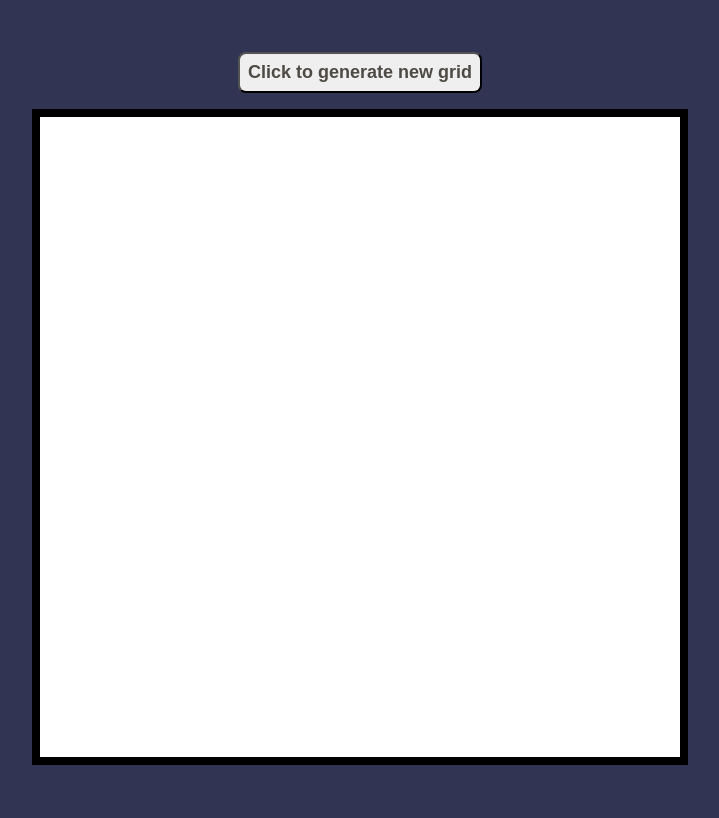
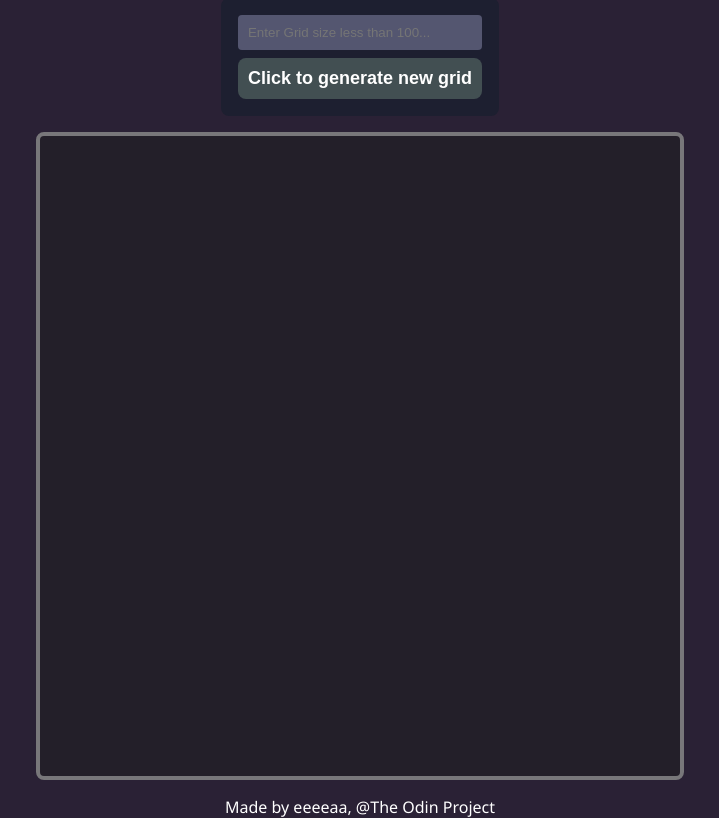
Before and after one commit to eeeeaa/etch-a-sketch, a plain HTML site: page index.html in a window 1280 px wide. Shown: the whole page, without its empty margins (280-999 px from the left). Drawn offline with Linux system fonts and the light colour scheme.

Commit message:
Improve CSS styling
change to use form for input and improve styling

```diff
--- a/css/style.css
+++ b/css/style.css
@@ -1,6 +1,6 @@
 body {
     font-family: 'Segoe UI', Tahoma, Geneva, Verdana, sans-serif;
-    background-color: #313452;
+    background-color: #2a2135;
     height: 100vh;
     display: flex;
     flex-direction: column;
@@ -11,16 +11,56 @@ body {
 
 .grid-container {
     display: flex;
-    background-color: white;
+    background-color: rgb(35, 31, 41);
     flex-direction: column;
     justify-content: space-between;
-    border: 8px solid rgb(0, 0, 0);
+    border: 4px solid rgb(120, 119, 122);
+    border-radius: 8px;
+}
+
+.option-card{
+    display: flex;
+    border: 1px solid transparent;
+    border-radius: 8px;
+    padding: 16px;
+    gap: 8px;
+    flex-direction: column;
+    justify-content: space-between;
+    align-items: space-between;
+    background-color: #1d1f30;
+}
+
+.grid-size-input{
+    border-radius: 4px;
+    background-color: #545670;
+    padding: 8px;
+    color: antiquewhite;
+    border-color: transparent;
 }
 
 .gen-grid-button {
     padding: 8px;
     font-weight: 600;
     font-size: large;
-    color: rgb(78, 74, 68);
+    color: rgb(255, 255, 255);
+    background-color: rgb(66, 79, 82);
     border-radius: 8px;
+    border-color: transparent;
+    -moz-transition: all .1s ease-in;
+    -o-transition: all .1s ease-in;
+    -webkit-transition: all .1s ease-in;
+    transition: all .1s ease-in;
 }
+
+.gen-grid-button:hover {
+    background-color: rgb(137, 132, 155);
+}
+
+.gen-grid-button:active {
+    transform: translateY(2px);
+}
+
+.footer {
+    color: rgb(255, 255, 255);
+    font-weight: 500;
+}
--- a/index.html
+++ b/index.html
@@ -8,7 +8,11 @@
     <script src="./js/etchASketch.js" defer></script>
 </head>
 <body>
-    <button class="gen-grid-button">Click to generate new grid</button>
+    <div class="option-card">
+        <input type="text" class="grid-size-input" placeholder="Enter Grid size less than 100...">
+        <button class="gen-grid-button">Click to generate new grid</button>
+    </div>
     <div class="grid-container"></div>
+    <div class="footer">Made by eeeeaa, @The Odin Project</div>
 </body>
 </html>
--- a/js/etchASketch.js
+++ b/js/etchASketch.js
@@ -19,10 +19,11 @@ const BORDER_BOX_SIZE = 1;
 const gridContainer = document.querySelector(".grid-container");
 gridContainer.style.width = `${BOARD_SIZE}px`;
 gridContainer.style.height = `${BOARD_SIZE}px`;
+const gridInput = document.querySelector(".grid-size-input");
 const genGridButton = document.querySelector(".gen-grid-button");
 genGridButton.addEventListener('click', () => {
-    let input = prompt("please input grid size");
-    if(input == null || isNaN(input)){
+    let input = gridInput.value;
+    if(input == null || isNaN(input) || input <= 0 || input >= 100){
         alert("Please input valid number!");
     } else {
         let num = Math.floor(Number(input));
@@ -60,7 +61,7 @@ function generateGrid(GRID_SIZE){
 
             grid.style.borderWidth = `${BORDER_BOX_SIZE}px`;
             grid.style.borderStyle = "solid";
-            grid.style.borderColor = "black";
+            grid.style.borderColor = "transparent";
 
             grid.addEventListener('mouseenter', () => {
                 grid.style.backgroundColor = randomizeColor();
@@ -72,3 +73,5 @@ function generateGrid(GRID_SIZE){
         gridContainer.appendChild(rowContainer);
     }
 }
+
+generateGrid(16); //Start-up grid
```
